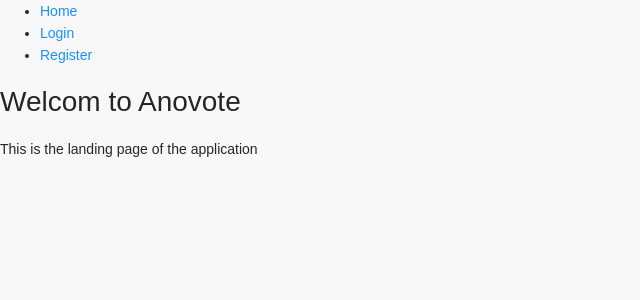
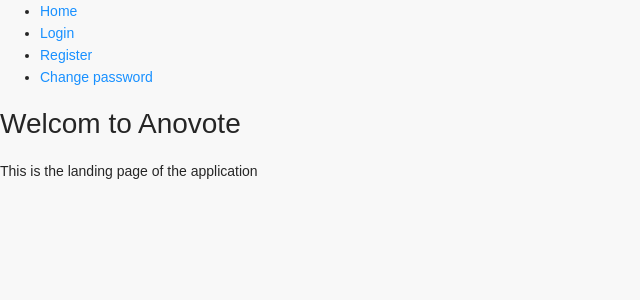
Before and after one commit to anovote/frontend, a React (Create React App) app: page / in a window 1280 px wide. Shown: the top 300 px of the page, without its empty margins (0-640 px from the left). Built offline with nearby package versions, Linux system fonts and the light colour scheme.

Commit message:
add link to page

```diff
--- a/src/components/Header.tsx
+++ b/src/components/Header.tsx
@@ -18,6 +18,9 @@ function Header(): React.ReactElement {
                 <li>
                     <Link to="/register">Register</Link>
                 </li>
+                <li>
+                    <Link to="/changePassword">Change password</Link>
+                </li>
             </ul>
         </nav>
     )
```
